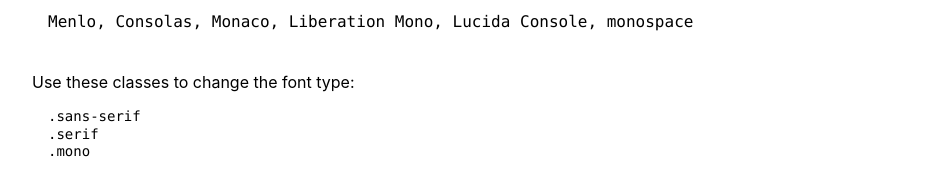
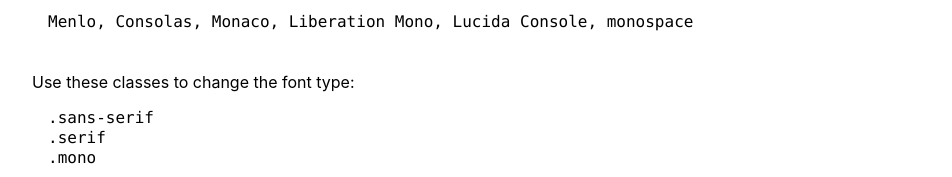
Before and after one commit to esteban90-dev/css-framework-site, a Jekyll site: the page built from typography.html, in a window 1280 px wide. Shown: the part 806-983 px from the top of the page, without its empty margins (160-1112 px from the left). Built offline with Jekyll 4.4.1, drawn with Linux system fonts in a browser that asks for light colours.

Commit message:
change classes to normal size

```diff
--- a/typography.html
+++ b/typography.html
@@ -28,7 +28,7 @@ title: Breakpoints
 
 <ul class="list list-inside">
   Use these classes to change the font type:
-  <li class="mono ml-3 mt-3 text-sm">.sans-serif</li>
-  <li class="mono ml-3 text-sm">.serif</li>
-  <li class="mono ml-3 text-sm">.mono</li>
+  <li class="mono ml-3 mt-3">.sans-serif</li>
+  <li class="mono ml-3">.serif</li>
+  <li class="mono ml-3">.mono</li>
 </p>
```
